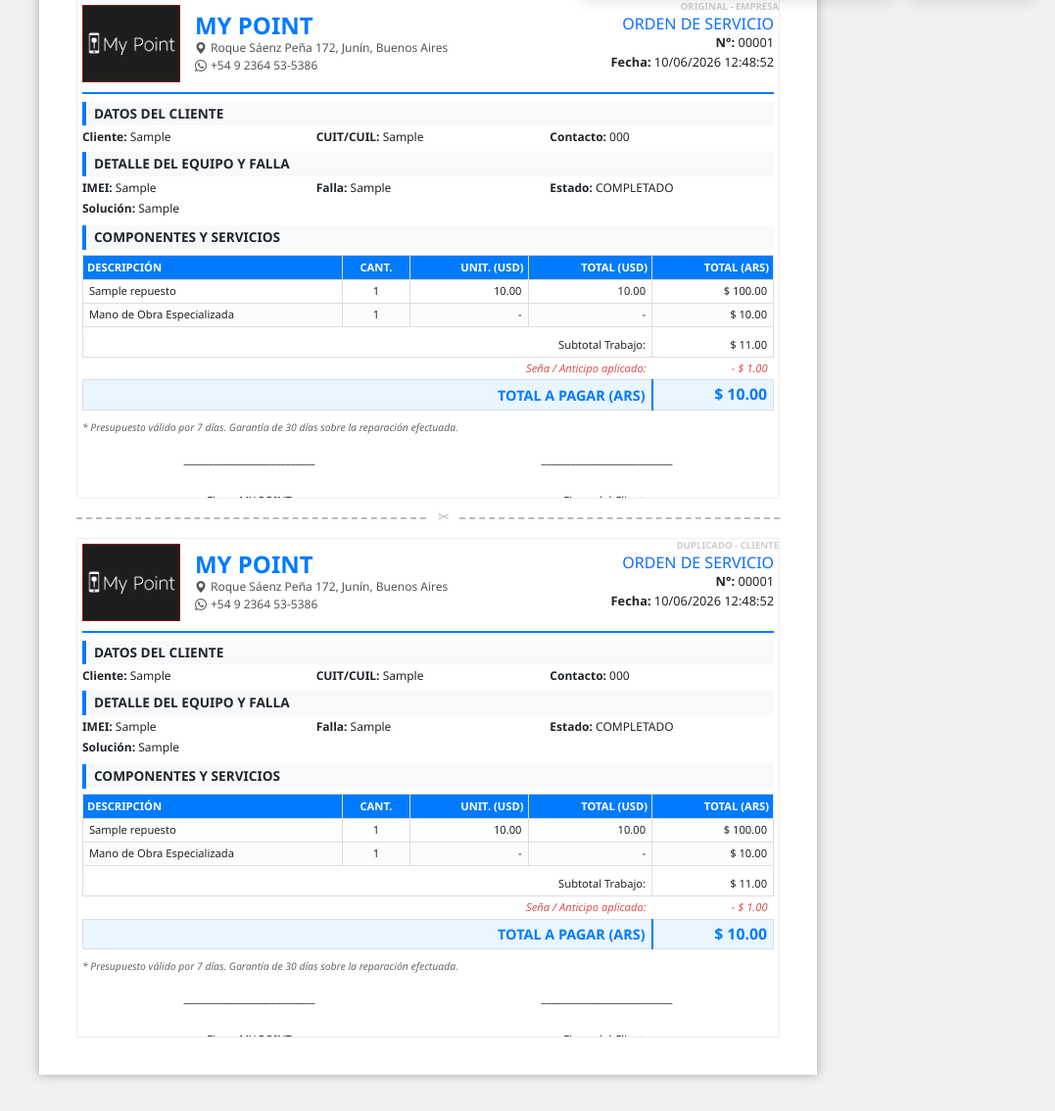
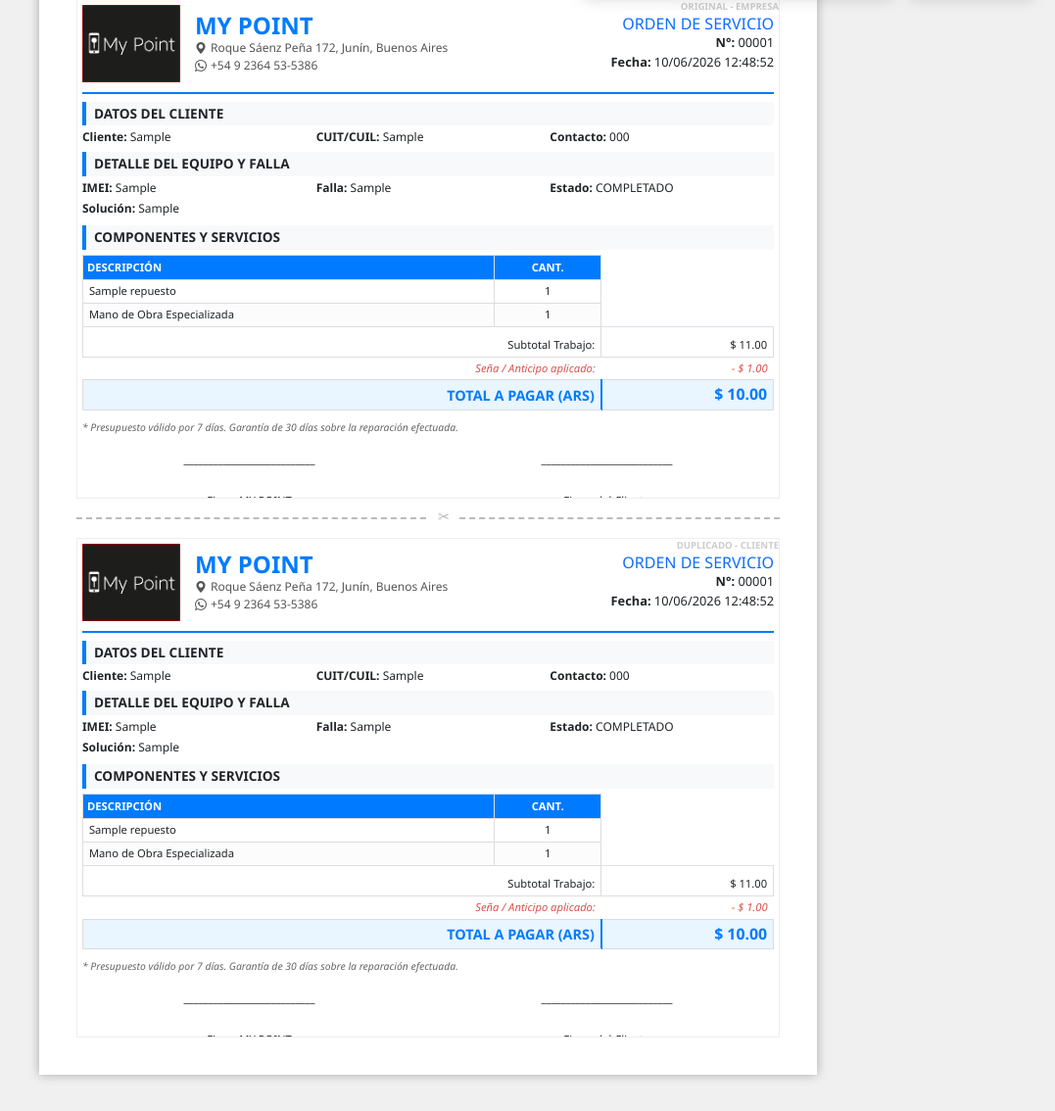
Before and after one commit to WalterArielPelourson/mypoint, a Flask app: page /servicio_tecnico/imprimir/1 in a window 1280 px wide. Shown: the part 77-1211 px from the top of the page at 98% size, without its empty margins (203-1280 px from the left). Run offline with Flask 3, Linux system fonts and the light colour scheme; a user stored in the database is signed in; data comes from the database, SQL or seed files in the repository; tables that the repository leaves empty hold one stand-in row (values such as "Sample post"); some libraries are stand-ins or nearby versions.

Commit message:
veintiocho version de ERP_My_Point impresion de reparaciones

```diff
--- a/templates/servicio_tecnico/imprimir.html
+++ b/templates/servicio_tecnico/imprimir.html
@@ -141,9 +141,9 @@
                         <tr>
                             <th>Descripción</th>
                             <th class="text-center">Cant.</th>
-                            <th class="text-end">Unit. (USD)</th>
+                            {# <th class="text-end">Unit. (USD)</th>
                             <th class="text-end">Total (USD)</th>
-                            <th class="text-end">Total (ARS)</th>
+                            <th class="text-end">Total (ARS)</th> #}
                         </tr>
                     </thead>
                     <tbody>
@@ -153,13 +153,13 @@
                             <tr>
                                 <td>{{ rep.nombre_parte or rep.manual_item_nombre }}</td>
                                 <td class="text-center">{{ rep.cantidad }}</td>
-                                <td class="text-end">{{ "{:,.2f}".format(rep.precio_venta_usd_momento|default(0)) }}</td>
-                                <td class="text-end">{{ "{:,.2f}".format(rep.cantidad * rep.precio_venta_usd_momento|default(0)) }}</td>
-                                <td class="text-end">
-                                    {# CORRECCIÓN: Usamos la cotización directa para no mezclar mano de obra ni señas #}
-                                    $ {{ "{:,.2f}".format(rep.cantidad * rep.precio_venta_usd_momento * valor_dolar_venta|default(1000)) }}
-                                </td>
-                                {% set total_repuestos_usd = total_repuestos_usd + (rep.cantidad * rep.precio_venta_usd_momento) %}
+                                {# <td class="text-end">{{ "{:,.2f}".format(rep.precio_venta_usd_momento|default(0)) }}</td> #}
+                                {# <td class="text-end">{{ "{:,.2f}".format(rep.cantidad * rep.precio_venta_usd_momento|default(0)) }}</td> #}
+                                {# <td class="text-end">
+                                     CORRECCIÓN: Usamos la cotización directa para no mezclar mano de obra ni señas
+                                      $ {{ "{:,.2f}".format(rep.cantidad * rep.precio_venta_usd_momento * valor_dolar_venta|default(1000)) }}
+                                </td> #}
+                                {# {% set total_repuestos_usd = total_repuestos_usd + (rep.cantidad * rep.precio_venta_usd_momento) %} #}
                             </tr>
                             {% endfor %}
                         {% else %}
@@ -169,9 +169,9 @@
                         <tr style="background-color: #fcfcfc;">
                             <td>Mano de Obra Especializada</td>
                             <td class="text-center">1</td>
+                            {# <td class="text-end">-</td>
                             <td class="text-end">-</td>
-                            <td class="text-end">-</td>
-                            <td class="text-end">$ {{ "{:,.2f}".format(reparacion.precio_mano_obra_ars|default(0)) }}</td>
+                            <td class="text-end">$ {{ "{:,.2f}".format(reparacion.precio_mano_obra_ars|default(0)) }}</td> #}
                         </tr>
                     </tbody>
                     <tfoot>
```
